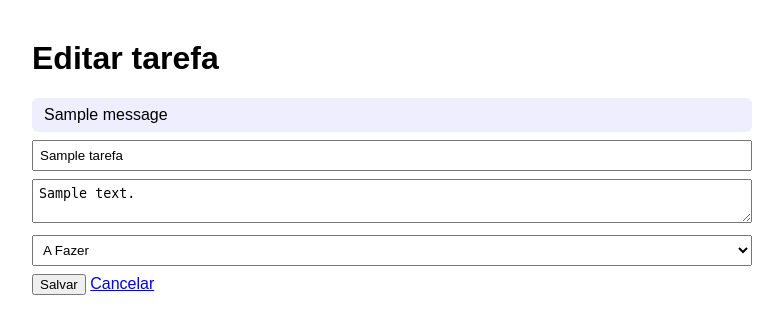
After one commit to carrielgbr/TechFlow-Solutions, a Flask app: page /tarefas/1/editar in a window 1280 px wide. The commit adds this page. Shown: the top 334 px of the page, without its empty margins (248-1031 px from the left). Run offline with Flask 3, Linux system fonts and the light colour scheme; tables that the repository leaves empty hold one stand-in row (values such as "Sample post"); one stand-in notice (Sample message) is shown.

Commit message:
feat: implementa edição de tarefas e mudança de status (closes #6)

```diff
--- a/src/app.py
+++ b/src/app.py
@@ -1,7 +1,9 @@
 """Aplicação web Flask do TechFlow Tasks."""
-from flask import Flask, render_template, request, redirect, url_for, flash
+from flask import Flask, abort ,render_template, request, redirect, url_for, flash
 
-from src.database import criar_tabela, criar_tarefa, listar_tarefas
+from src.database import (
+    criar_tabela, criar_tarefa, listar_tarefas, buscar_tarefa, atualizar_tarefa
+)
 from src.models import Tarefa, STATUS_VALIDOS
 
 app = Flask(__name__)
@@ -32,3 +34,27 @@ def criar():
         flash("Tarefa criada com sucesso!")
 
     return redirect(url_for("index"))
+
+
+@app.route("/tarefas/<int:id_tarefa>/editar", methods=["GET", "POST"])
+def editar(id_tarefa):
+    """Mostra o formulário de edição (GET) e salva as alterações (POST)."""
+    tarefa = buscar_tarefa(id_tarefa)
+    if tarefa is None:
+        abort(404)
+
+    if request.method == "POST":
+        tarefa.titulo = request.form.get("titulo", "")
+        tarefa.descricao = request.form.get("descricao", "")
+        tarefa.status = request.form.get("status", tarefa.status)
+        erros = tarefa.validar()
+
+        if erros:
+            for erro in erros:
+                flash(erro)
+        else:
+            atualizar_tarefa(tarefa)
+            flash("Tarefa atualizada com sucesso!")
+            return redirect(url_for("index"))
+
+    return render_template("editar.html", tarefa=tarefa, status_validos=STATUS_VALIDOS)
--- a/src/database.py
+++ b/src/database.py
@@ -45,3 +45,19 @@ def listar_tarefas(caminho=DB_PADRAO):
     return [
         Tarefa(l["titulo"], l["descricao"], l["status"], l["id"]) for l in linhas
     ]
+
+def buscar_tarefa(id_tarefa, caminho=DB_PADRAO):
+    """Devolve uma tarefa pelo id, ou None se não existir."""
+    with conectar(caminho) as conn:
+        l = conn.execute("SELECT * FROM tarefas WHERE id = ?", (id_tarefa,)).fetchone()
+    if l is None:
+        return None
+    return Tarefa(l["titulo"], l["descricao"], l["status"], l["id"])
+
+def atualizar_tarefa(tarefa, caminho=DB_PADRAO):
+    """Grava no banco as alterações de uma tarefa existente."""
+    with conectar(caminho) as conn:
+        conn.execute(
+            "UPDATE tarefas SET titulo = ?, descricao = ?, status = ? WHERE id = ?",
+            (tarefa.titulo, tarefa.descricao, tarefa.status, tarefa.id),
+        )
--- /dev/null
+++ b/src/templates/editar.html
@@ -0,0 +1,31 @@
+<!DOCTYPE html>
+<html lang="pt-BR">
+<head>
+  <meta charset="UTF-8">
+  <title>Editar tarefa</title>
+  <style>
+    body { font-family: Arial, sans-serif; max-width: 720px; margin: 40px auto; padding: 0 16px; }
+    .aviso { background: #eef; padding: 8px 12px; border-radius: 6px; margin-bottom: 8px; }
+    input, textarea, select { width: 100%; margin-bottom: 8px; padding: 6px; box-sizing: border-box; }
+  </style>
+</head>
+<body>
+  <h1>Editar tarefa</h1>
+
+  {% for mensagem in get_flashed_messages() %}
+    <div class="aviso">{{ mensagem }}</div>
+  {% endfor %}
+
+  <form method="post">
+    <input type="text" name="titulo" value="{{ tarefa.titulo }}" required>
+    <textarea name="descricao">{{ tarefa.descricao }}</textarea>
+    <select name="status">
+      {% for s in status_validos %}
+        <option value="{{ s }}" {% if s == tarefa.status %}selected{% endif %}>{{ s }}</option>
+      {% endfor %}
+    </select>
+    <button type="submit">Salvar</button>
+    <a href="{{ url_for('index') }}">Cancelar</a>
+  </form>
+</body>
+</html>
--- a/src/templates/index.html
+++ b/src/templates/index.html
@@ -31,6 +31,7 @@
       <strong>{{ t.titulo }}</strong>
       <div>{{ t.descricao }}</div>
       <div class="status">{{ t.status }}</div>
+      <a href="{{ url_for('editar', id_tarefa=t.id) }}">Editar</a>
     </div>
   {% else %}
     <p>Nenhuma tarefa cadastrada.</p>
```
